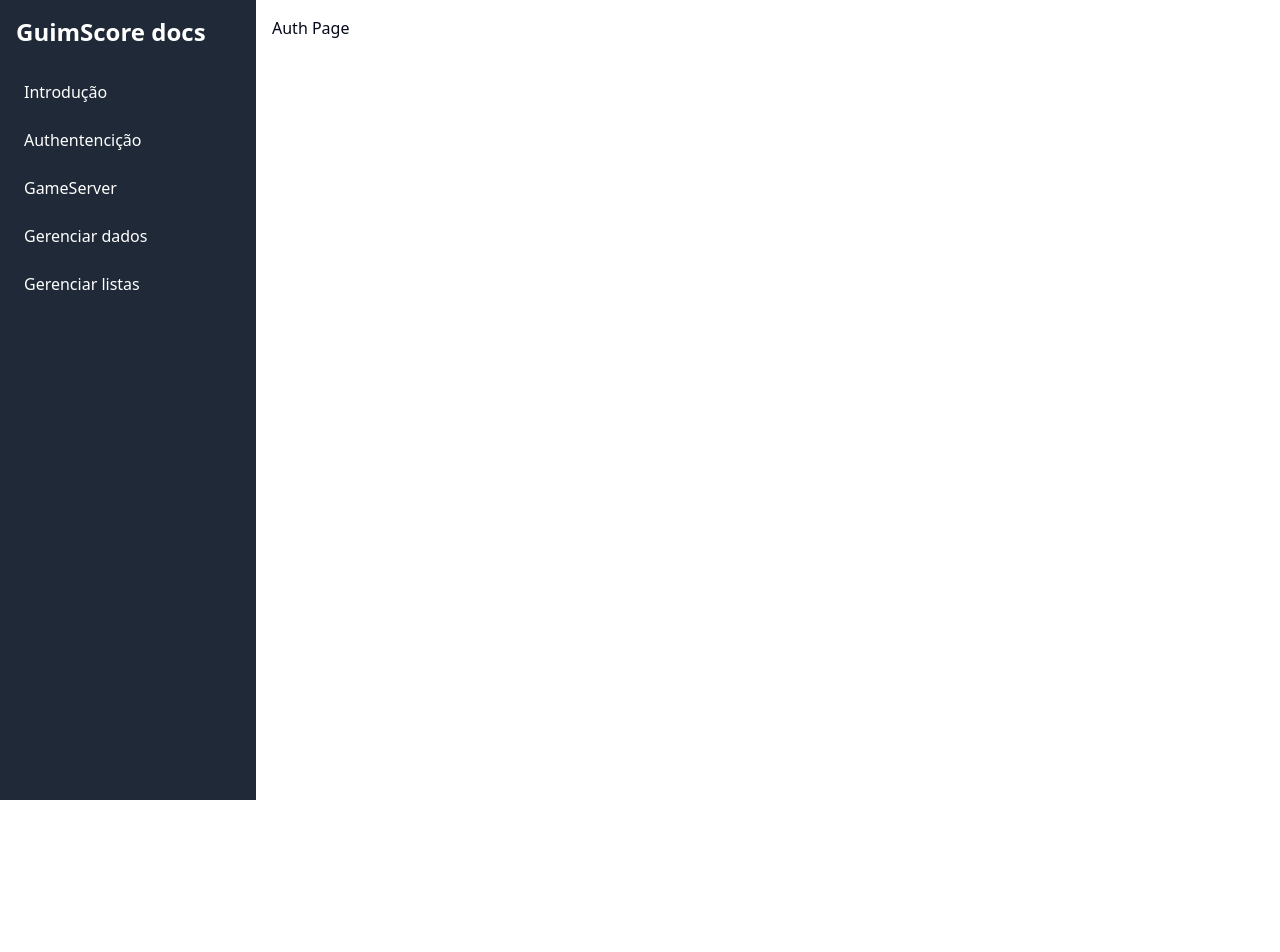
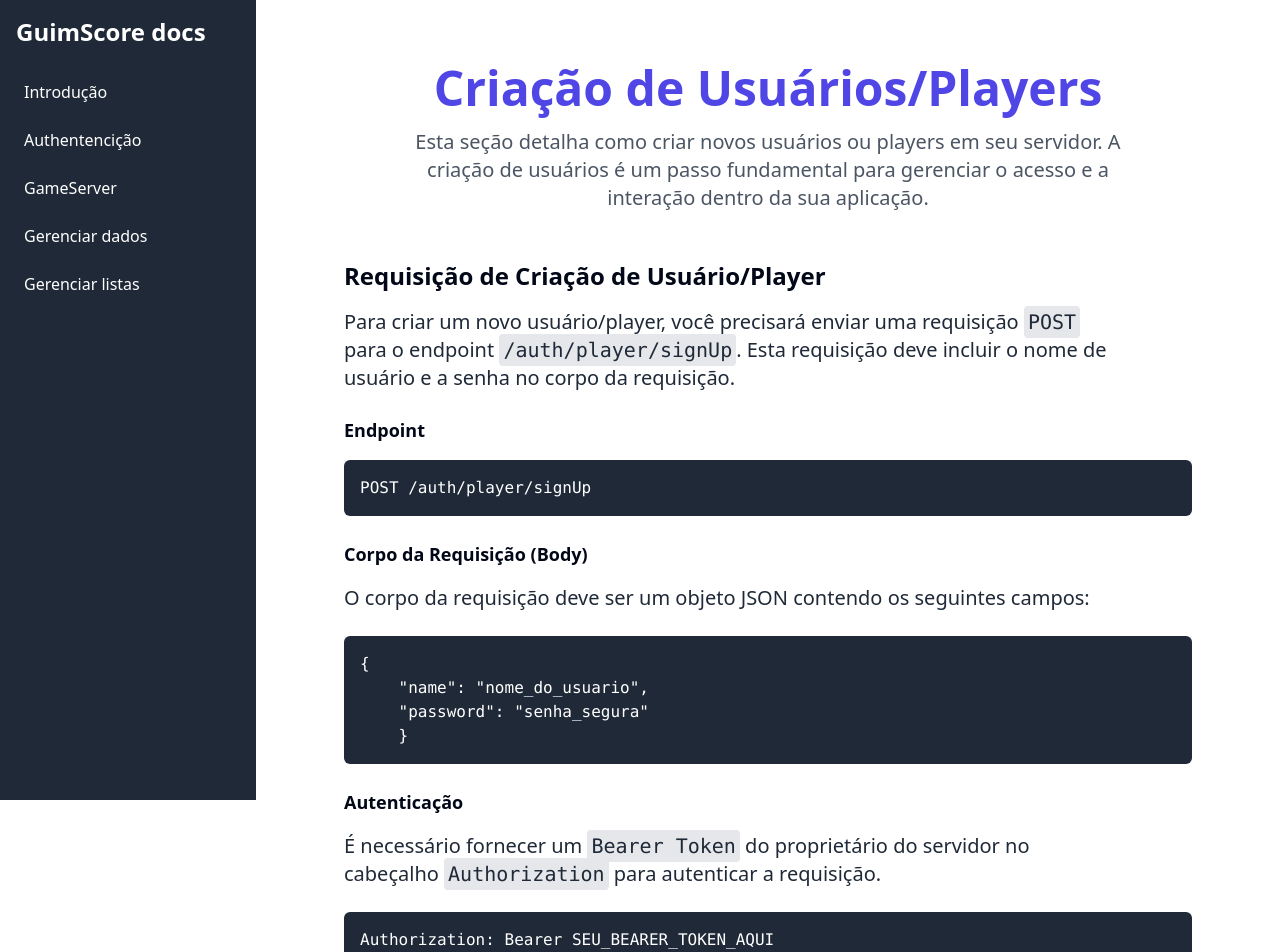
Before and after one commit to Faguim02/GuimScore, a Next.js app in the folder frontend/: page /docs/pt-BR/auth in a window 1280 px wide. Shown: the top 952 px of the page. Before the commit the page ends 800 px from the top, so only its background shows below. Built offline with nearby package versions, Linux system fonts and the light colour scheme.

Commit message:
feat(docs): Adiciona documentação para autenticação de players e introdução ao GuimScore

```diff
--- a/frontend/src/app/docs/pt-BR/auth/page.tsx
+++ b/frontend/src/app/docs/pt-BR/auth/page.tsx
@@ -1,5 +1,152 @@
+import { ArrowRight } from 'lucide-react';
+import React from 'react';
+
 const Auth = () => {
-    return <div>Auth Page</div>;
-}
+    return (
+        <div className="max-w-4xl mx-auto px-6 py-12">
+
+            <header className='text-center mb-12'>
+                <h1 className="text-1xl md:text-5xl font-extrabold text-indigo-600 mb-4">Criação de Usuários/Players</h1>
+
+                <p className="text-lg md:text-xl text-gray-600 max-w-3xl mx-auto">
+                    Esta seção detalha como criar novos usuários ou players em seu servidor. A criação de usuários é um passo fundamental para gerenciar o acesso e a interação dentro da sua aplicação.
+                </p>
+            </header>
+
+            <section>
+
+
+                <h2 className="text-2xl font-semibold mb-4">Requisição de Criação de Usuário/Player</h2>
+
+                <p className="text-lg md:text-xl text-gray-800 max-w-3xl pb-6">
+                    Para criar um novo usuário/player, você precisará enviar uma requisição <code className="bg-gray-200 p-1 rounded">POST</code> para o endpoint <code className="bg-gray-200 p-1 rounded">/auth/player/signUp</code>. Esta requisição deve incluir o nome de usuário e a senha no corpo da requisição.
+                </p>
+
+                <h3 className="text-lg font-semibold mb-4">Endpoint</h3>
+                <pre className="bg-gray-800 text-white p-4 rounded-md mb-6 overflow-x-auto">
+                    <code className="language-http">
+    {`POST /auth/player/signUp`}
+                    </code>
+                </pre>
+
+                <h3 className="text-lg font-semibold mb-4">Corpo da Requisição (Body)</h3>
+                <p className="text-lg md:text-xl text-gray-800 max-w-3xl pb-6">
+                    O corpo da requisição deve ser um objeto JSON contendo os seguintes campos:
+                </p>
+                <pre className="bg-gray-800 text-white p-4 rounded-md mb-6 overflow-x-auto">
+                    <code className="language-json">
+    {`{
+    "name": "nome_do_usuario",
+    "password": "senha_segura"
+    }`}
+                    </code>
+                </pre>
+
+                <h3 className="text-lg font-semibold mb-4">Autenticação</h3>
+                <p className="text-lg md:text-xl text-gray-800 max-w-3xl pb-6">
+                    É necessário fornecer um <code className="bg-gray-200 p-1 rounded">Bearer Token</code> do proprietário do servidor no cabeçalho <code className="bg-gray-200 p-1 rounded">Authorization</code> para autenticar a requisição.
+                </p>
+                <pre className="bg-gray-800 text-white p-4 rounded-md mb-6 overflow-x-auto">
+                    <code className="language-http">
+    {`Authorization: Bearer SEU_BEARER_TOKEN_AQUI`}
+                    </code>
+                </pre>
+
+                <h3 className="text-lg font-semibold mb-4">Exemplo de Requisição (cURL)</h3>
+                <pre className="bg-gray-800 text-white p-4 rounded-md mb-6 overflow-x-auto">
+                    <code className="language-bash">
+    {`curl -X POST \\
+    http://localhost:3000/api/auth/player/signUp \\
+    -H 'Content-Type: application/json' \\
+    -H 'Authorization: Bearer SEU_BEARER_TOKEN_AQUI' \\
+    -d '{
+        "name": "novo_player",
+        "password": "minha_senha_secreta"
+    }'`}
+                    </code>
+                </pre>
+
+                <p className="text-lg md:text-xl text-gray-800 max-w-3xl pb-6">
+                    Certifique-se de substituir <code className="bg-gray-200 p-1 rounded">SEU_BEARER_TOKEN_AQUI</code> pelo token real do proprietário do servidor e ajustar a URL do endpoint conforme necessário para o seu ambiente.
+                </p>
+
+            </section>
+            <div className='h-12'></div>
+            <section>
+
+                <h2 className="text-2xl font-semibold mb-4">Requisição de Entrar na conta</h2>
+
+                <p className="text-lg md:text-xl text-gray-800 max-w-3xl pb-6">
+                    Para logar o player, você precisará enviar uma requisição <code className="bg-gray-200 p-1 rounded">POST</code> para o endpoint <code className="bg-gray-200 p-1 rounded">/auth/player/signIn</code>. Esta requisição deve incluir o nome de usuário e a senha no corpo da requisição.
+                </p>
+
+                <h3 className="text-lg font-semibold mb-4">Endpoint</h3>
+                <pre className="bg-gray-800 text-white p-4 rounded-md mb-6 overflow-x-auto">
+                    <code className="language-http">
+                {`POST /auth/player/signIn`}
+                    </code>
+                </pre>
+
+                <h3 className="text-lg font-semibold mb-4">Corpo da Requisição (Body)</h3>
+                <p className="text-lg md:text-xl text-gray-800 max-w-3xl pb-6">
+                    O corpo da requisição deve ser um objeto JSON contendo os seguintes campos:
+                </p>
+                <pre className="bg-gray-800 text-white p-4 rounded-md mb-6 overflow-x-auto">
+                    <code className="language-json">
+{`{
+"name": "nome_do_usuario",
+"password": "senha_segura"
+}`}
+                    </code>
+                </pre>
+
+                <h3 className="text-lg font-semibold mb-4">Autenticação</h3>
+                <p className="text-lg md:text-xl text-gray-800 max-w-3xl pb-6">
+                    É necessário fornecer um <code className="bg-gray-200 p-1 rounded">Bearer Token</code> do proprietário do servidor no cabeçalho <code className="bg-gray-200 p-1 rounded">Authorization</code> para autenticar a requisição.
+                </p>
+                <pre className="bg-gray-800 text-white p-4 rounded-md mb-6 overflow-x-auto">
+                    <code className="language-http">
+                {`Authorization: Bearer SEU_BEARER_TOKEN_AQUI`}
+                    </code>
+                </pre>
+
+                <h3 className="text-lg font-semibold mb-4">Exemplo de Requisição (cURL)</h3>
+                <pre className="bg-gray-800 text-white p-4 rounded-md mb-6 overflow-x-auto">
+                    <code className="language-bash">
+{`curl -X POST \\
+http://localhost:3000/api/auth/player/signUp \\
+-H 'Content-Type: application/json' \\
+-H 'Authorization: Bearer SEU_BEARER_TOKEN_AQUI' \\
+-d '{
+"name": "nome_do_player",
+"password": "minha_senha_secreta"
+}'`}
+                    </code>
+                </pre>
+
+                <p className="text-lg md:text-xl text-gray-800 max-w-3xl pb-6">
+                    Certifique-se de substituir <code className="bg-gray-200 p-1 rounded">SEU_BEARER_TOKEN_AQUI</code> pelo token real do proprietário do servidor e ajustar a URL do endpoint conforme necessário para o seu ambiente.
+                </p>
+
+                <h3 className='className="text-lg font-semibold mb-4"'>Exemplo de Resposta</h3>
+                <pre className='bg-gray-800 text-white p-4 rounded-md mb-6 overflow-x-auto'>
+                    <code className='language-bash'>
+                        {
+                            '{"user_id": "uuid-do-usuario"}'
+                        }
+                    </code>
+                </pre>
+
+            </section>
+
+            <section className="mb-16 bg-white rounded-xl p-8 md:p-10">
+                <a href='/docs/pt-BR/gameserver' className="flex items-center text-indigo-600 font-semibold hover:underline mx-auto w-fit">
+                    <p>Proximo</p>
+                    <ArrowRight className="inline-block ml-2 h-4 w-4" />
+                </a>
+            </section>
+        </div>
+    );
+};
 
 export default Auth;
--- a/frontend/src/app/docs/pt-BR/introduction/page.tsx
+++ b/frontend/src/app/docs/pt-BR/introduction/page.tsx
@@ -68,7 +68,7 @@ const Introducao = () => {
     </section>
 
     <section className="mb-16 bg-white rounded-xl p-8 md:p-10">
-      <a href='/docs/pt-BR/gameserver' className="flex items-center text-indigo-600 font-semibold hover:underline mx-auto w-fit">
+      <a href='/docs/pt-BR/auth' className="flex items-center text-indigo-600 font-semibold hover:underline mx-auto w-fit">
         <p>Proximo</p>
         <ArrowRight className="inline-block ml-2 h-4 w-4" />
       </a>
```
